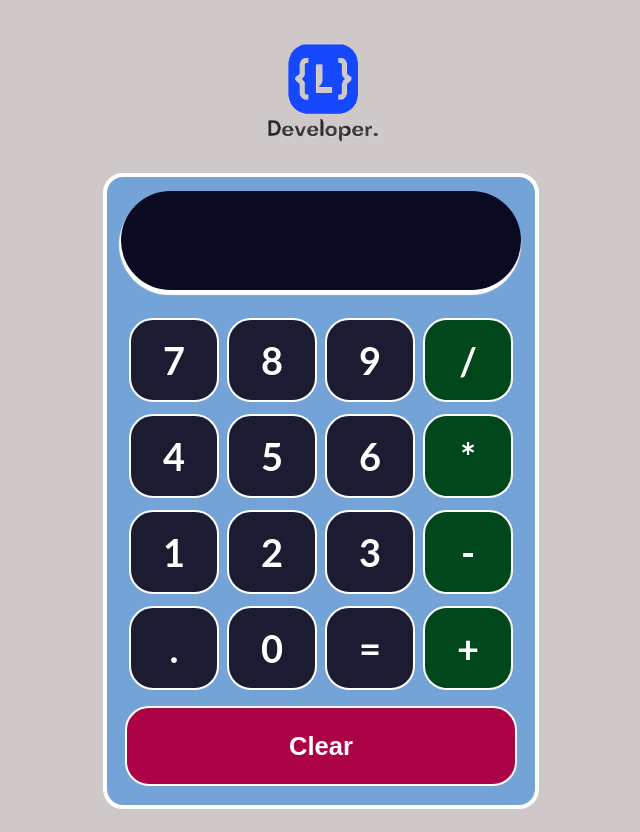
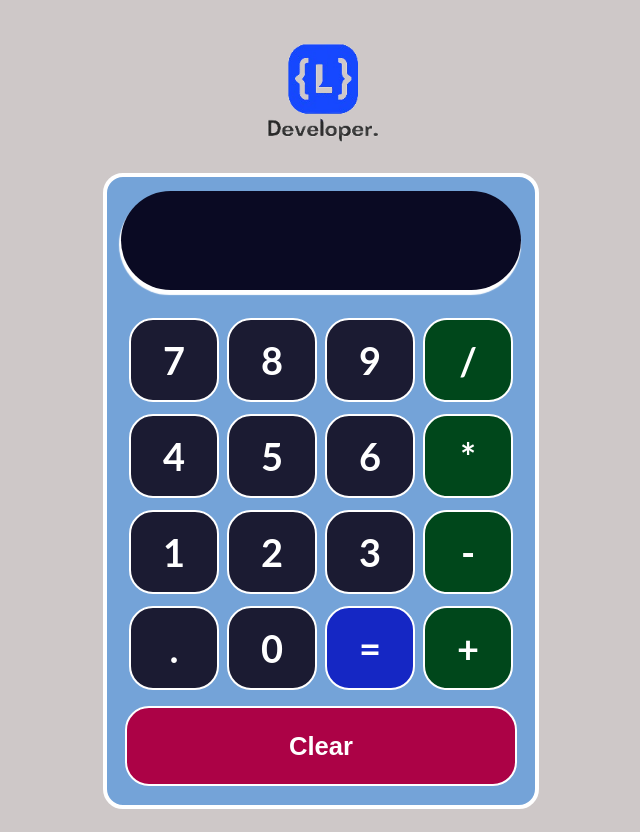
Before and after one commit to LuisChicaizaDev/calculadora-react, a React (Create React App) app: page / in a window 1280 px wide. Shown: the whole page, without its empty margins (319-959 px from the left). Built offline with nearby package versions, Linux system fonts and the light colour scheme.

Commit message:
feat: estilos signo igual

```diff
--- a/src/components/Button.jsx
+++ b/src/components/Button.jsx
@@ -15,9 +15,14 @@ function Button(props){
     return isNaN(valor) && (valor !== '.' ) && (valor !== '=');
   }
 
+  // Función para detectar y dar estilos al signo igual
+  const isEqualSign = valor => {
+    return valor === '=';
+  }
+
     return(
         <div
-          className={`button-container ${isOperator(props.children) ? 'operator' : ''}`.trimEnd()}
+          className={`button-container ${isOperator(props.children) ? 'operator' : ''}${isEqualSign(props.children) ? 'result-button' : ''}`.trimEnd()}
           onClick = {() => props.controlClick(props.children)} >
           {props.children}
         </div>
--- a/src/stylesheets/ButtonClear.css
+++ b/src/stylesheets/ButtonClear.css
@@ -13,6 +13,7 @@
   border: 2px solid #fff;
   border-radius: 24px;
   cursor: pointer;
+  user-select: none;
 }
 
 .button-clear:hover{
--- a/src/stylesheets/button.css
+++ b/src/stylesheets/button.css
@@ -26,3 +26,10 @@
 .operator:hover{
   background-color: #ff6600;
 }
+
+.result-button{
+  background-color: rgb(21, 39, 196);
+}
+.result-button:hover{
+  background-color: rgb(56, 74, 237);
+}
```
